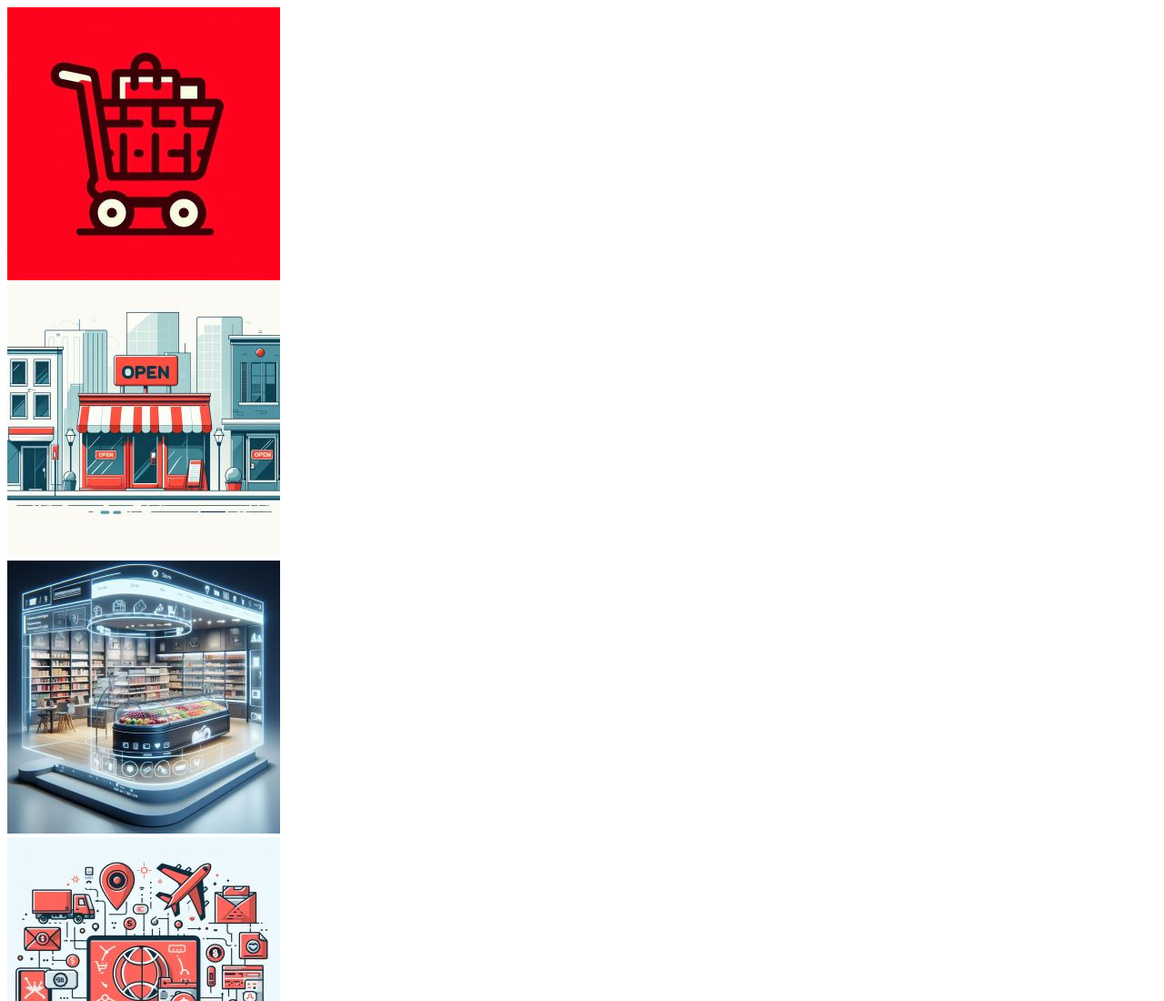
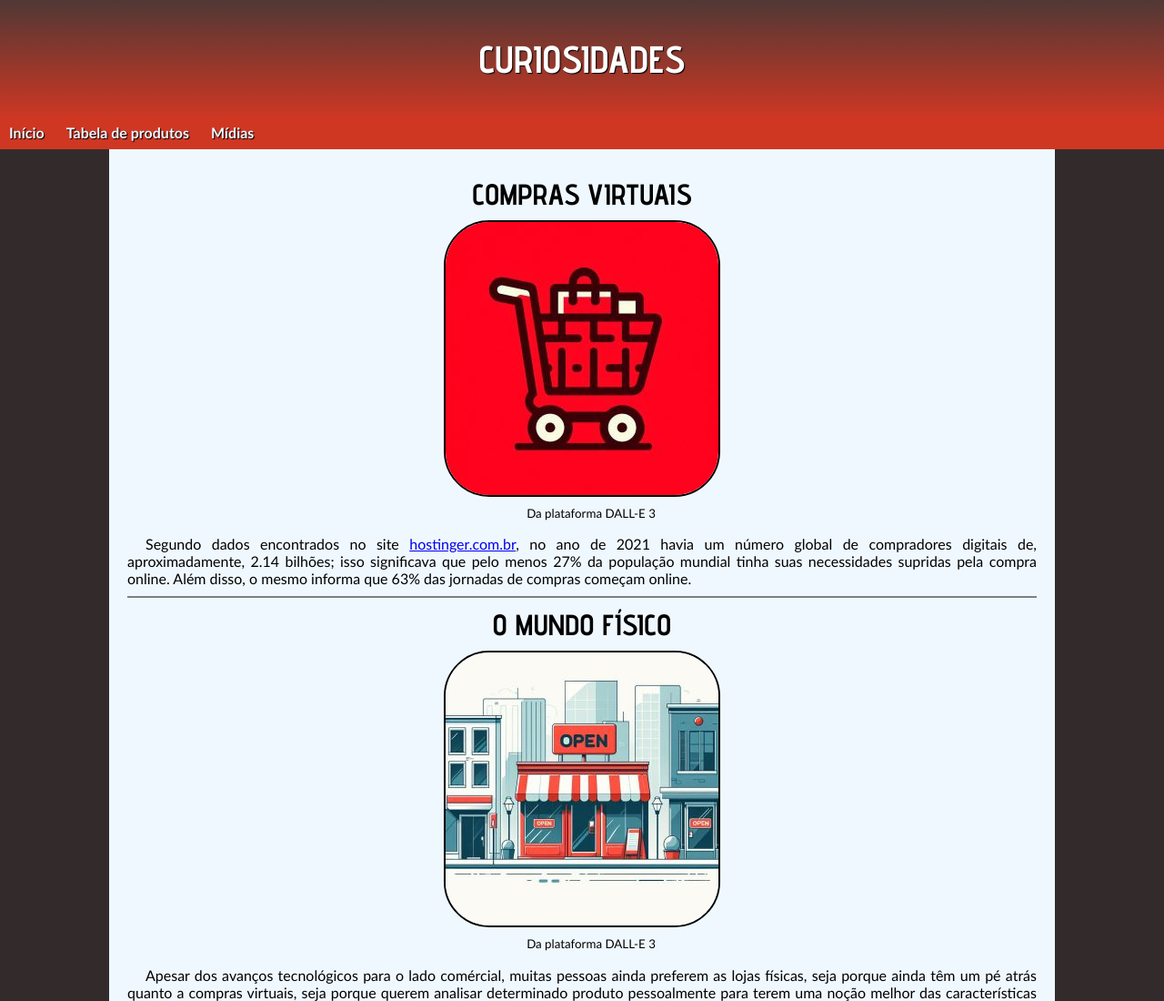
Before and after one commit to Vladimir-Aires/Projeto-de-Interface-Faculdade, a plain HTML site: page atividade02/paginas/pagina02.html in a window 1280 px wide. Shown: the top 1100 px of the page at 91% size. Drawn offline with Linux system fonts and the light colour scheme.

Commit message:
Atualização

```diff
--- a/atividade02/paginas/pagina02.html
+++ b/atividade02/paginas/pagina02.html
@@ -4,31 +4,75 @@
     <meta charset="UTF-8">
     <meta name="viewport" content="width=device-width, initial-scale=1.0">
     <link rel="shortcut icon" href="../imagens/favicon2.png" type="image/x-icon">
+    <link rel="stylesheet" href="../estilos/style.css">
     <title>Saiba Mais</title>
     <style>
 
+        .Tconteudo{
+            margin-top: 10px;
+            margin-bottom: 10px;
+        }
+        img{
+            display: block;
+            margin: auto;
+            border-radius: 50px;
+            border: 2px solid black;
+        }
+
 
     </style>
+
 </head>
 <body>
-    <main>
-        <img src="../imagens/imagem01-pq.jpg" alt="">
-        <br>
-        <img src="../imagens/imagem02-pq.jpg" alt="">
+    <header>
+        <h1 align="center" id="topo">Curiosidades</h1>
 
-        <br>
-        <img src="../imagens/imagem03-pq.jpg" alt="">
-
-        <br>
-        <img src="../imagens/imagem04-pq.jpg" alt="">
-
-        <br>
-        <img src="../imagens/imagem05-pq.jpg" alt="">
-
-        <br>
+        <nav>
+            <a href="../index.html" target="_self" rel="prev">Início</a>
+            <a href="../atividade02/paginas/pagina03.html" target="_self" rel="next">Tabela de produtos</a>
+            <a href="../atividade02/paginas/pagina04.html" target="_self" rel="next">Mídias</a>
+        </nav>
 
 
+    </header>
+    <main>
+        <h1 align="center" class="Tconteudo">Compras Virtuais</h1>
+        <img src="../imagens/imagem01-pq.jpg" alt="">
+        <p align="center"><sup>Da plataforma DALL-E 3</sup></p>
+        <p align="justify">
+            Segundo dados encontrados no site <a href="https://www.hostinger.com.br/tutoriais/estatisticas-de-compras-pela-internet" class="referencia1" rel="external"
+            target="_blank">hostinger.com.br</a>, no ano de 2021 havia um número global de compradores digitais de, aproximadamente, 2.14 bilhões; isso significava que pelo menos 27% da população mundial tinha suas necessidades supridas pela compra online. Além disso, o mesmo informa que 63% das jornadas de compras começam online.
 
+        </p>
+        <hr / noshade>
+        <h1 align="center" class="Tconteudo">O Mundo Físico</h1>
+        <img src="../imagens/imagem02-pq.jpg" alt="">
+        <p align="center"><sup>Da plataforma DALL-E 3</sup></p>
+        <p align="justify">
+            Apesar dos avanços tecnológicos para o lado comércial, muitas pessoas ainda preferem as lojas físicas, seja porque ainda têm um pé atrás quanto a compras virtuais, seja porque querem analisar determinado produto pessoalmente para terem uma noção melhor das características do mesmo. Desse modo, uma loja virtual pode até mesmo servir para atrair clientes mais distantes a um ambiente acolhedor de uma loja física.
+        </p>
+        <hr / noshade>
+        <h1 align="center" class="Tconteudo">Utopia(?)</h1>
+        <img src="../imagens/imagem03-pq.jpg" alt="">
+        <p align="center"><sup>Da plataforma DALL-E 3</sup></p>
+        <p align="justify">
+            Muitos ainda imaginam um futuro para o comércio eletrônico onde tudo poderá ser facilmente feito com o deslizar dos dedos ou alguns cliques em um display de vidro; um futuro que talvez não esteja tão distante.
+        </p>
+        <hr / noshade>
+        <h1 align="center" class="Tconteudo">Redes Comerciais</h1>
+        <img src="../imagens/imagem04-pq.jpg" alt="">
+        <p align="center"><sup>Da plataforma DALL-E 3</sup></p>
+        <p align="justify">
+            Uma loja virtual abre portas à chance de construir uma complexa rede de intercâmbio entre diferentes estados e até mesmo diferentes países, alcançando, assim, maior visibilidade e escalabilidade da empresa, independente se ela é média ou grande.
+        </p>
+        <hr / noshade>
+        <h1 align="center" class="Tconteudo">Profissionalismo</h1>
+        <img src="../imagens/imagem05-pq.jpg" alt="">
+        <p align="center"><sup>Da plataforma DALL-E 3</sup></p>
+        <p align="justify">
+            As demandas são muitas, crescendo constantemente, e as pessoas encarregadas de desenvolverem os sistemas de lojas virtuais devem estar constantemente preocupadas em se qualificarem para atenderem a essas demandas de forma profissional, bem competente.
+        </p>
+        <a href="#topo" id="retorno">Voltar ao topo da página</a>
     </main>
 </body>
 </html>
```
Also changed, not shown: atividade02/index.html (+2 -2 lines).
